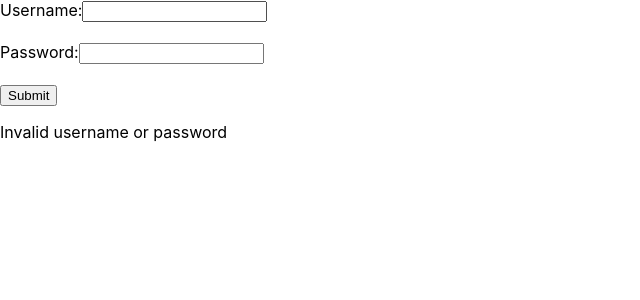
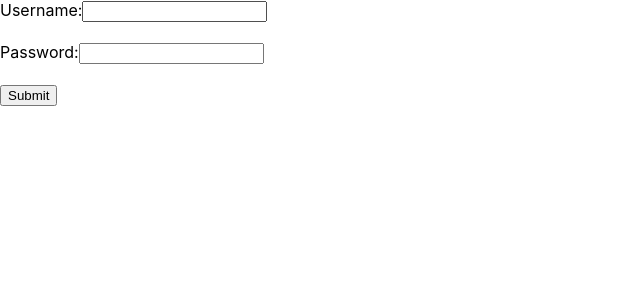
Before and after one commit to YogeshBaisla/XLogin, a React (Create React App) app: page / in a window 1280 px wide. Shown: the top 300 px of the page, without its empty margins (0-640 px from the left). Built offline with nearby package versions, Linux system fonts and the light colour scheme.

Commit message:
Updating Xlogin code username

```diff
--- a/src/App.js
+++ b/src/App.js
@@ -2,8 +2,7 @@ import { useState } from "react";
 
 export default function App() {
   const [obj, setObj] = useState({});
-  const [err, setErr] = useState(false);
-  const [logined,setLogined] = useState(false)
+  const [err, setErr] = useState("");
   const changeHandler = (e) => {
     // const name = e.target.name;
     // const value = e.target.value;
@@ -14,10 +13,9 @@ export default function App() {
   const submitHandler = (e) => {
     e.preventDefault();
     if (obj["username"] === "user" && obj["password"] === "password") {
-      setErr(true);
+      setErr("Welcome, user");
     } else {
-      setErr(false);
-      setLogined(true)
+      setErr("Invalid username or password");
     }
   };
   return (
@@ -47,7 +45,7 @@ export default function App() {
         <br />
         <button>Submit</button>
       </form>
-      <p>{(err || logined) ? "Welcome, user" : "Invalid username or password"}</p>
+      <p>{err}</p>
     </>
   );
 }
```
